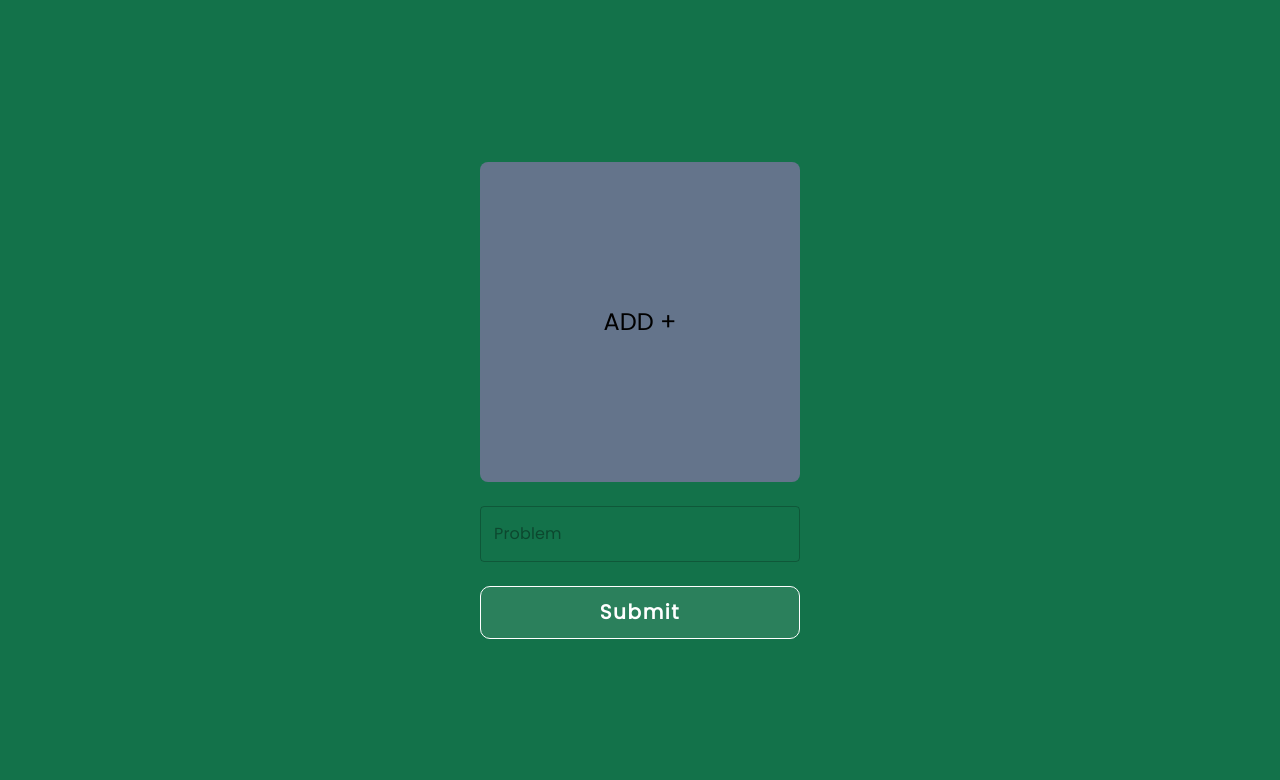
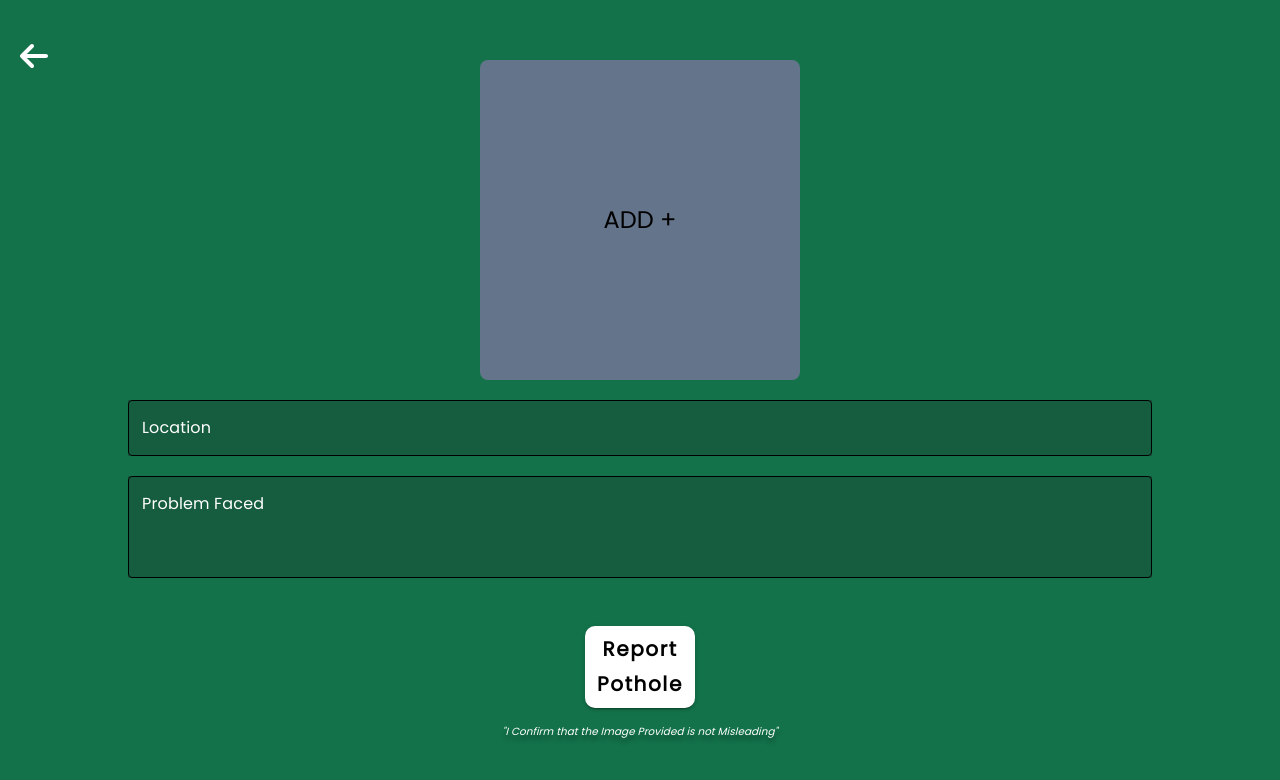
Before and after one commit to EshanTrivedi21/GoSafe, a React (Create React App) app in the folder frontend/: page /add in a window 1280 px wide. Shown: the top 780 px of the page. Built offline with nearby package versions, Linux system fonts and the light colour scheme.

Commit message:
feat: add page completed

```diff
--- a/frontend/src/pages/Add.js
+++ b/frontend/src/pages/Add.js
@@ -1,16 +1,64 @@
-import { Button, TextField } from "@mui/material";
+import { Button, TextField, Typography } from "@mui/material";
 import React from "react";
+import { styled } from "@mui/material/styles";
 import { Link, useLocation } from "react-router-dom";
 import { Theme } from "../assets/theme";
+
+const CssTextField = styled(TextField)({
+  label: {
+    color: "#fff",
+  },
+  "&.MuiTextField-root": {
+    backgroundColor: "#165C3F",
+  },
+  "& label.Mui-focused": {
+    color: "#fff",
+  },
+  "& .MuiOutlinedInput-root": {
+    color: "#fff",
+    "& fieldset": {
+      borderColor: "#000",
+    },
+    "&:hover fieldset": {
+      borderColor: "#fff",
+    },
+    "&.Mui-focused fieldset": {
+      borderColor: "#fff",
+    },
+    "& input[type=number]": {
+      "-moz-appearance": "textfield",
+    },
+    "& input[type=number]::-webkit-outer-spin-button": {
+      "-webkit-appearance": "none",
+      margin: 0,
+    },
+    "& input[type=number]::-webkit-inner-spin-button": {
+      "-webkit-appearance": "none",
+      margin: 0,
+    },
+  },
+});
 
 export default function Add() {
   const location = useLocation();
   let img = location.state || null;
   return (
     <Theme>
-      <div className="w-full h-[100vh] flex justify-center items-center flex-col bg-[#13724A] gap-6">
+      <svg
+        className="w-7 absolute inset-0 mt-10 ml-5"
+        fill="white"
+        xmlns="http://www.w3.org/2000/svg"
+        viewBox="0 0 448 512"
+      >
+        <path d="M9.4 233.4c-12.5 12.5-12.5 32.8 0 45.3l160 160c12.5 12.5 32.8 12.5 45.3 0s12.5-32.8 0-45.3L109.2 288 416 288c17.7 0 32-14.3 32-32s-14.3-32-32-32l-306.7 0L214.6 118.6c12.5-12.5 12.5-32.8 0-45.3s-32.8-12.5-45.3 0l-160 160z" />
+      </svg>
+      <div className="w-full h-[100vh] flex justify-center items-center flex-col bg-[#13724A] gap-5">
         {img ? (
-          <img src={img.img} className="w-80 rounded-lg" />
+          <img
+            src={img.img}
+            className="w-80 border-2 border-[#000] rounded-lg mb-7"
+            alt=""
+          />
         ) : (
           <Link
             to="/cam"
@@ -19,19 +67,49 @@ export default function Add() {
             ADD +
           </Link>
         )}
-        <TextField variant="outlined" placeholder="Problem " className="w-80" />
-        <Button
+        <CssTextField
+          id="outlined-basic"
+          label="Location"
           variant="outlined"
-          className="w-80"
           sx={{
-            backgroundColor: "rgb(255, 255, 255, 0.1)",
-            borderColor: "custom.main",
-            color: "custom.main",
-            padding: "0.5rem 0",
+            width: "80%",
           }}
-        >
-          Submit
-        </Button>
+        />
+        <CssTextField
+          id="outlined-basic"
+          label="Problem Faced"
+          variant="outlined"
+          multiline
+          minRows={3}
+          sx={{
+            width: "80%",
+          }}
+        />
+        <div className="flex flex-col justify-center items-center mt-7">
+          <Button
+            variant="contained"
+            sx={{
+              backgroundColor: "custom.main",
+              color: "custom.contrastText",
+              width: { mobile: "112.5%", tablet: "40%", laptop: "40%" },
+            }}
+          >
+            Report Pothole
+          </Button>
+          <Typography
+            variant="h6"
+            color="primary.contrastText"
+            sx={{
+              fontStyle: "italic",
+              fontSize: "0.65rem",
+              textAlign: "center",
+              textShadow: "0px 5px 4px rgba(0, 0, 0, 0.36)",
+              mt: 2,
+            }}
+          >
+            "I Confirm that the Image Provided is not Misleading"
+          </Typography>
+        </div>
       </div>
     </Theme>
   );
--- a/frontend/src/pages/Camera.js
+++ b/frontend/src/pages/Camera.js
@@ -30,11 +30,11 @@ export default function Camera() {
         audio={false}
         screenshotFormat="image/jpeg"
         videoConstraints={videoConstraints}
-        className="w-80 border-2 border-[#fff] border-b-0"
+        className="w-80 border-2 border-[#000] border-b-0"
       >
         {({ getScreenshot }) => (
           <button
-            className="bg-[#165C3F] w-80 h-20 border-2 border-[#fff]"
+            className="bg-[#165C3F] w-80 h-20 border-2 border-[#000]"
             onClick={() => {
               const imageSrc = getScreenshot();
               navigate("/add", { state: { img: imageSrc } });
--- a/frontend/src/pages/signup.js
+++ b/frontend/src/pages/signup.js
@@ -108,7 +108,7 @@ const Signup = () => {
                   />
                 </Grid>
                 <Grid item mobile={11} tablet={8.5} laptop={6}>
-                  <CssTextField
+                <CssTextField
                     id="outlined-basic"
                     label="Phone Number"
                     variant="outlined"
```
